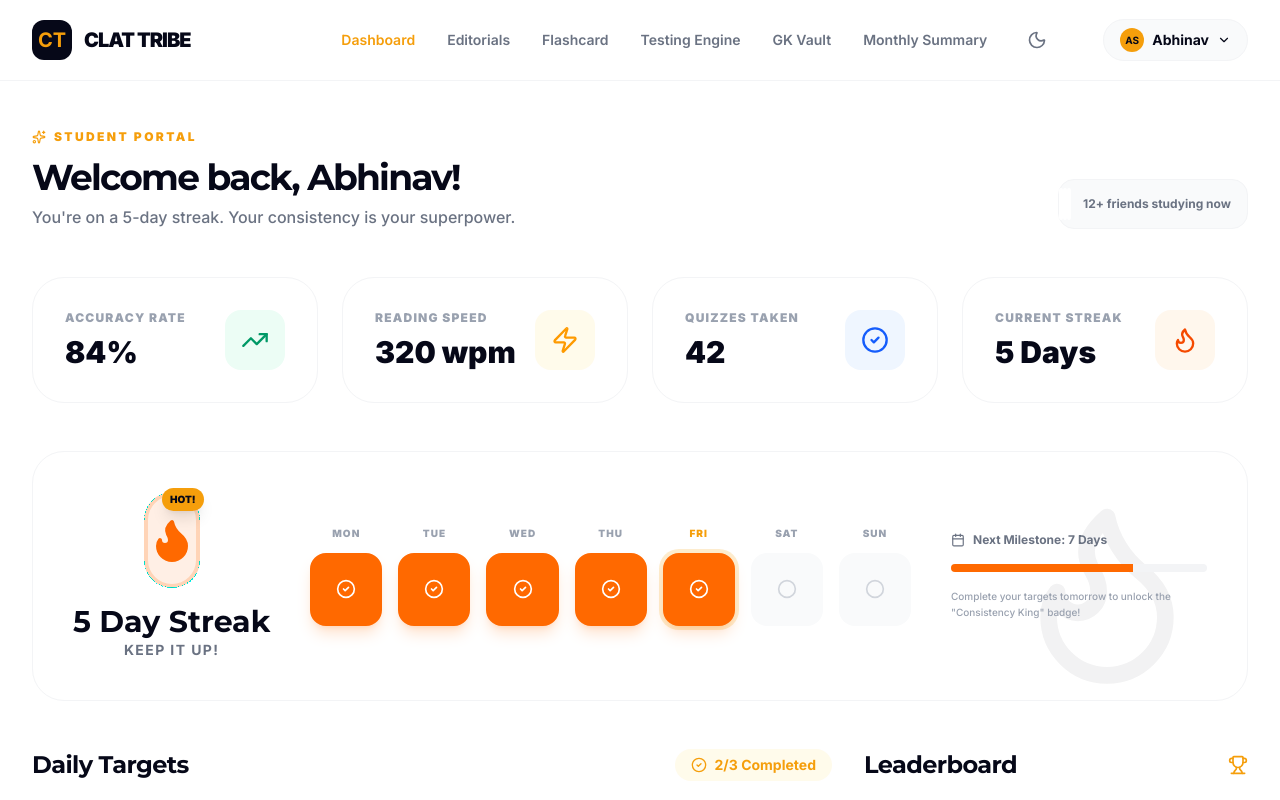
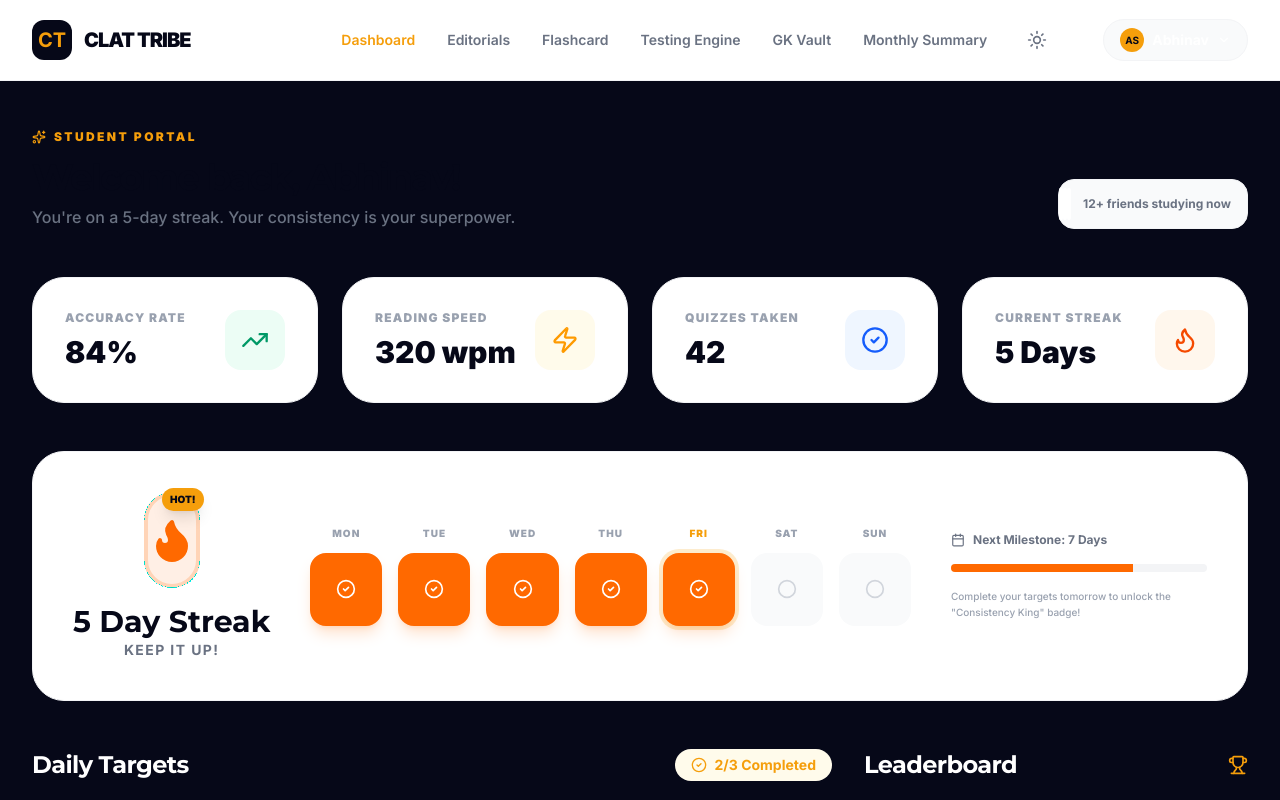
Before and after one commit to ClatTribe/clattribe, a Next.js app: page /gk in a window 1280 px wide. Both pictures are taken after a click on the button "Continue with Google". Shown: the top 800 px of the page. Built offline with nearby package versions, Linux system fonts and the light colour scheme.

Commit message:
fix: default theme to dark in GKLayout

```diff
--- a/src/components/gk/GKLayout.tsx
+++ b/src/components/gk/GKLayout.tsx
@@ -13,7 +13,7 @@ interface GKLayoutProps {
 export default function GKLayout({ children, activeTab, setActiveTab }: GKLayoutProps) {
   const [isMobileMenuOpen, setIsMobileMenuOpen] = React.useState(false);
   const [isProfileOpen, setIsProfileOpen] = React.useState(false);
-  const [theme, setTheme] = React.useState<'light' | 'dark'>('light');
+  const [theme, setTheme] = React.useState<'light' | 'dark'>('dark');
   const [toast, setToast] = React.useState<string | null>(null);
   const [mounted, setMounted] = React.useState(false);
 
```
